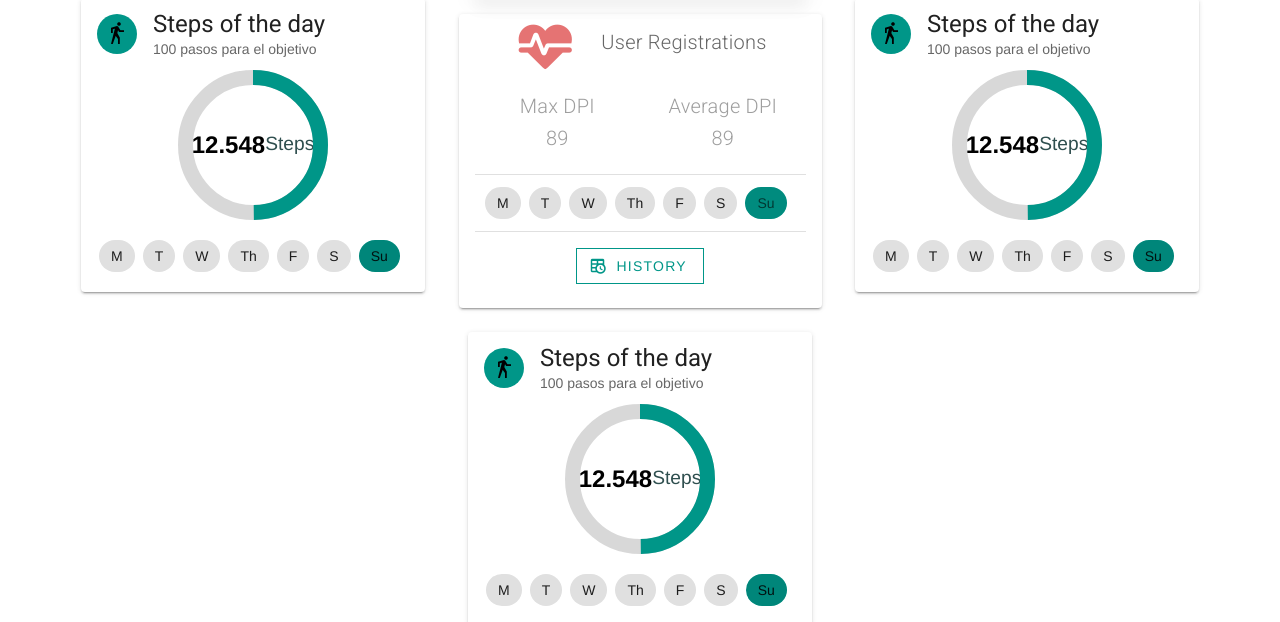
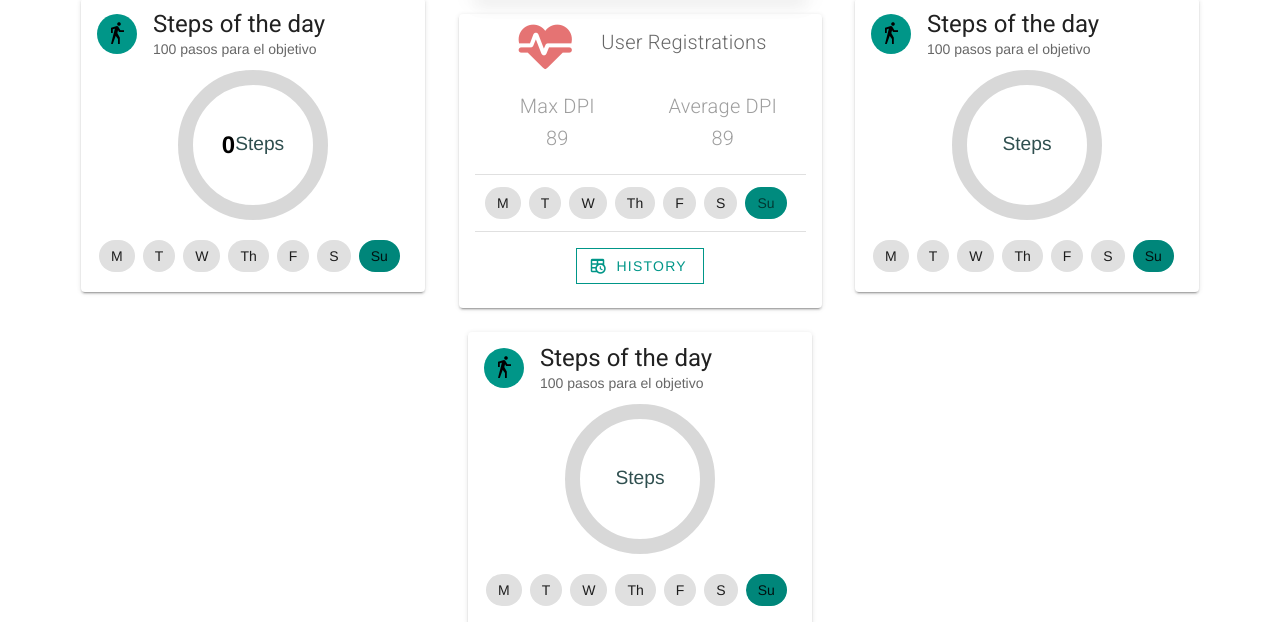
Before and after one commit to IvanSantosGonz/newgFit, a Vue app: page /home in a window 1280 px wide. Shown: the part 138-760 px from the top of the page. Built offline with nearby package versions, Linux system fonts and the light colour scheme; no server answers; sample sign-in values are in the browser's storage; a small style sheet from the web is missing.

Commit message:
getted steps from fit rest api

```diff
--- a/src/components/FitDataCard.vue
+++ b/src/components/FitDataCard.vue
@@ -17,12 +17,8 @@
                 rotate="270"
                 :size="size"
                 :width="width"
-        > <span class="progress-circular-title">12.548 </span><br><span class="progress-circular-subtitle">{{this.progressTitle}}</span></v-progress-circular>
+        > <span class="progress-circular-title">{{steps}} </span><br><span class="progress-circular-subtitle">{{this.progressTitle}}</span></v-progress-circular>
 
-
-        <!--<v-card-text>
-            Visit ten places on our planet that are undergoing the biggest changes today.
-        </v-card-text>-->
 
         <v-card-actions>
 
@@ -47,7 +43,7 @@
 <script>
 
     export default {
-        name: 'barDataCard',
+        name: 'fitDataCard',
         components: {
         },
         data: () => ({
@@ -65,17 +61,10 @@
 
 
         }),
-        beforeDestroy () {
-            clearInterval(this.interval)
+        props: {
+          steps: 0
         },
-        mounted () {
-            this.interval = setInterval(() => {
-                if (this.value === 100) {
-                    return (this.value = 0)
-                }
-                this.value += 10
-            }, 1000)
-        },
+
 
     }
 
--- a/src/views/Home.vue
+++ b/src/views/Home.vue
@@ -3,13 +3,13 @@
         <h2>Home</h2>
         <v-container grid-list-xl fluid>
             <v-layout justify-center wrap>
-                <v-flex xs12 sm10 md6 lg4 xl3 >
-                    <fit-data-card></fit-data-card>
+                <v-flex xs12 sm10 md6 lg4 xl3>
+                    <fit-data-card :steps="steps"></fit-data-card>
                 </v-flex>
-                <v-flex xs12 sm10 md6 lg4 xl3 >
+                <v-flex xs12 sm10 md6 lg4 xl3>
                     <bar-data-card></bar-data-card>
                 </v-flex>
-                <v-flex xs12 sm10 md6 lg4 xl3 >
+                <v-flex xs12 sm10 md6 lg4 xl3>
                     <fit-data-card></fit-data-card>
                 </v-flex>
                 <v-flex xs12 sm12 md6 lg4 xl3>
@@ -35,28 +35,56 @@
         name: 'app',
         data: () => ({
             result: "",
+            steps: 0,
         }),
         components: {
             BarDataCard,
             HelloWorld,
-            "fit-data-card" : FitDataCard,
-            "bar-data-card" : BarDataCard
+            "fit-data-card": FitDataCard,
+            "bar-data-card": BarDataCard
         },
         mounted() {
             this.$eventBus.$on('emitAuthToken', payload =>
-                this.getFitData(payload)
+                this.getTodaySteps(payload)
             )
         },
         methods: {
-            getFitData(token){
-                axios({ headers: {
+            getFitData(token) {
+                axios({
+                        headers: {
                             Authorization: 'Bearer ' + token //the token is a variable which holds the token
-                    },method: "GET", "url": "https://www.googleapis.com/fitness/v1/users/me/sessions" }
+                        }, method: "GET", "url": "https://www.googleapis.com/fitness/v1/users/me/sessions"
+                    }
                 ).then(result => {
                     this.result = result;
                 }, error => {
                     console.error(error);
                 });
+            },
+
+            getTodaySteps(token) {
+                axios({
+                    headers: {
+                        Authorization: 'Bearer ' + token //the token is a variable which holds the token
+                    }, method: 'post', url: 'https://www.googleapis.com/fitness/v1/users/me/dataset:aggregate', data: {
+                        "aggregateBy": [{
+                            "dataTypeName": "com.google.step_count.delta",
+                            "dataSourceId": "derived:com.google.step_count.delta:com.google.android.gms:estimated_steps"
+                        }],
+                        "bucketByTime": {"durationMillis": 86400000},//24 hours
+                        "startTimeMillis": 1565150400000,
+                        "endTimeMillis": Date.now()
+                    }
+                }).then(response => {
+                        console.log(response);
+                        //alert(response.data.bucket[0].dataset[0].point[0].value[0].intVal)
+                        this.steps = parseInt(response.data.bucket[0].dataset[0].point[0].value[0].intVal)
+                        alert(this.steps)
+                    },
+                error =>
+                    {
+                        console.log(error);
+                    })
                 }
 
             },
```
Lines whose indentation alone changed are shown as unchanged.
